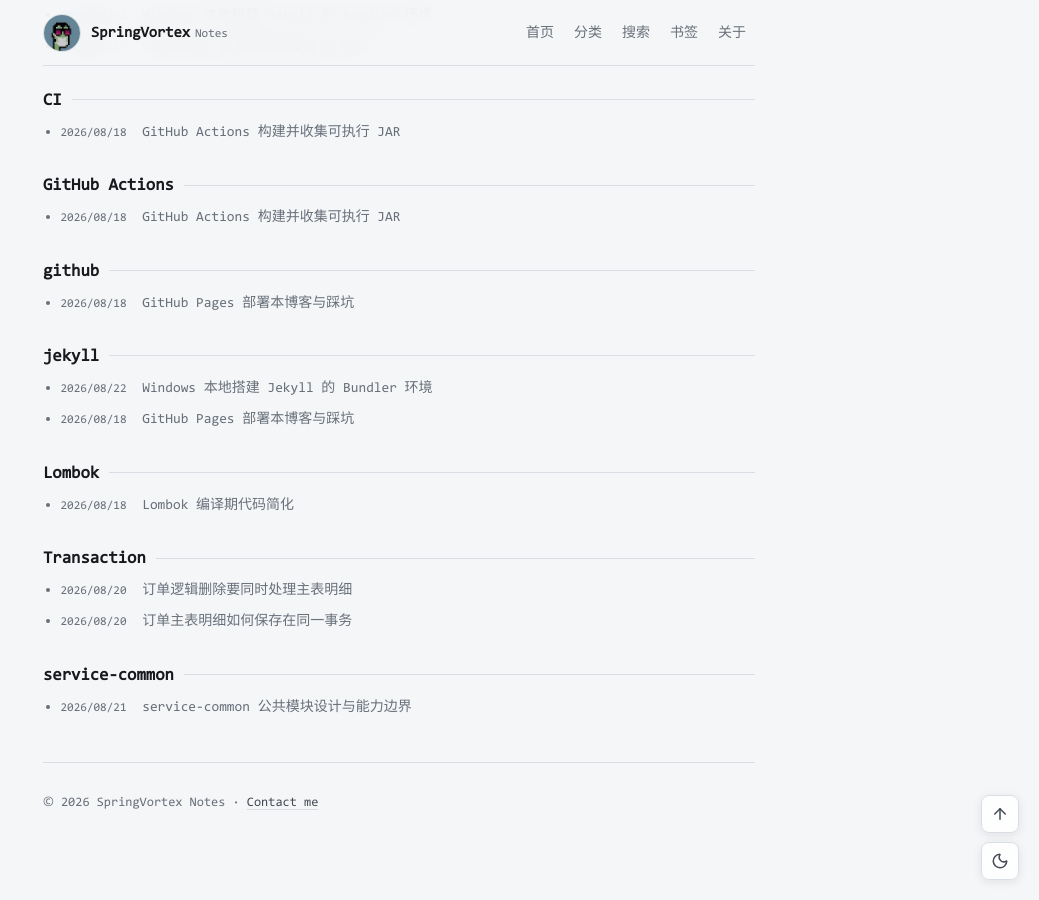
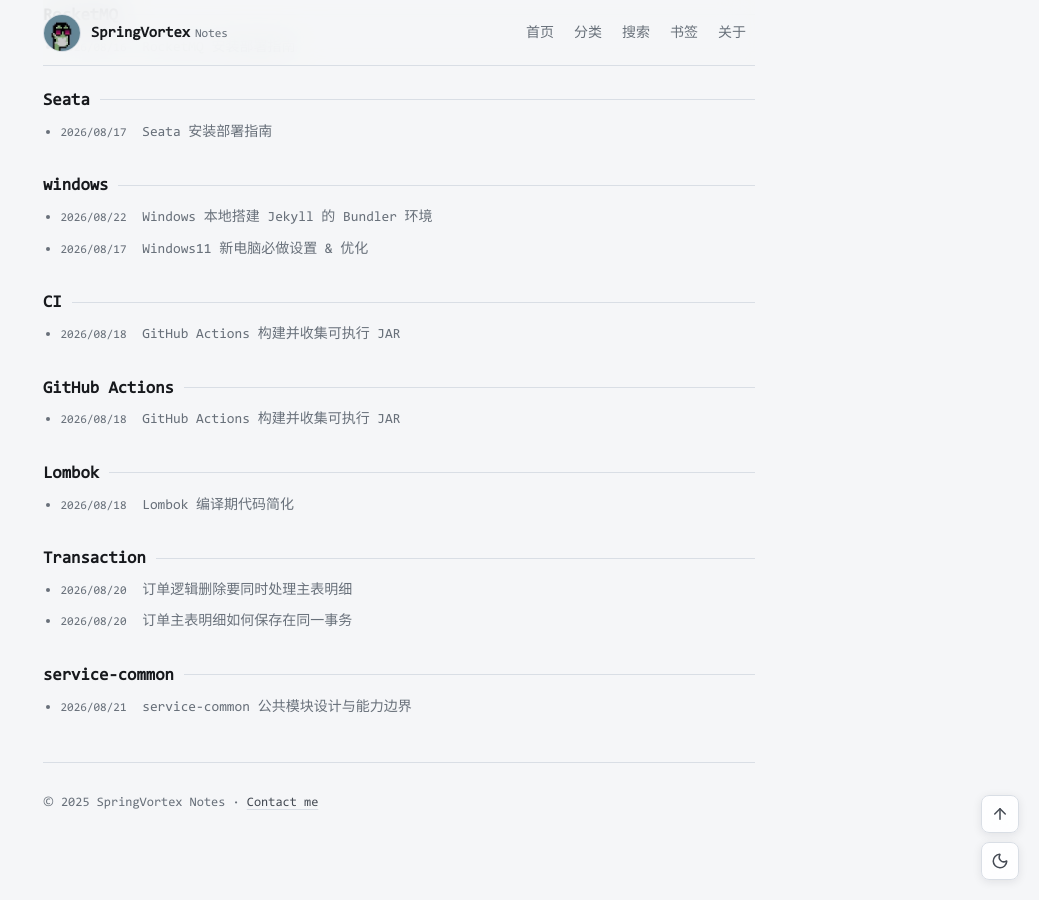
Before and after one commit to springvortex/springvortex.github.io, a Jekyll site: the page built from pages/categories.html, in a window 1280 px wide and 900 px high, scrolled down 10800 px. Shown: the whole window, without its empty margins (241-1280 px from the left). Built offline with Jekyll 4.4.1, drawn with Linux system fonts in a browser that asks for light colours; some of the changed text lies outside the part shown.

Commit message:
chore(config): 更新配置文件中的版权年份
- 将 footerText 中的版权年份从 2026 更新为 2025

```diff
--- a/_config.yml
+++ b/_config.yml
@@ -5,7 +5,7 @@
 description: SpringVortex Notes，zjc 的个人技术博客
 keywords: SpringVortex,zjc,Blog,Java,Html,JavaScript,Jekyll
 author: zjc
-footerText: '© 2026 SpringVortex Notes · <a href="mailto:jiancai.zhong.1997@gmail.com">Contact me</a>'
+footerText: '© 2025 SpringVortex Notes · <a href="mailto:jiancai.zhong.1997@gmail.com">Contact me</a>'
 
 # 这些不要动
 permalink: /posts/:year/:month/:day/:title
```
Also changed, not shown: _posts/2025/12/31/2025-12-31-GitHub-Pages部署本博客与踩坑.md (renamed from _posts/2026/08/18/2026-08-18-GitHub-Pages部署本博客与踩坑.md).
